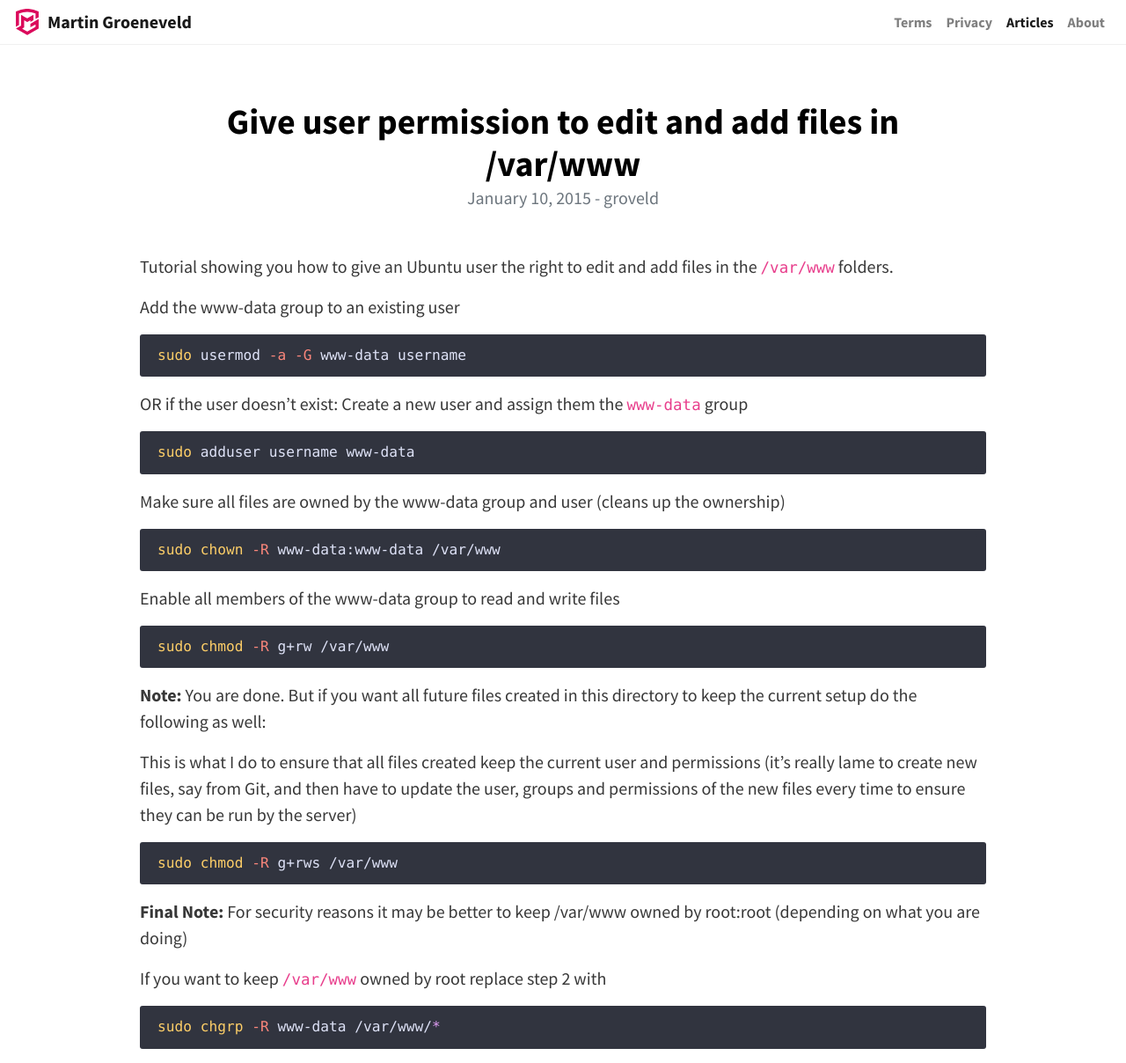
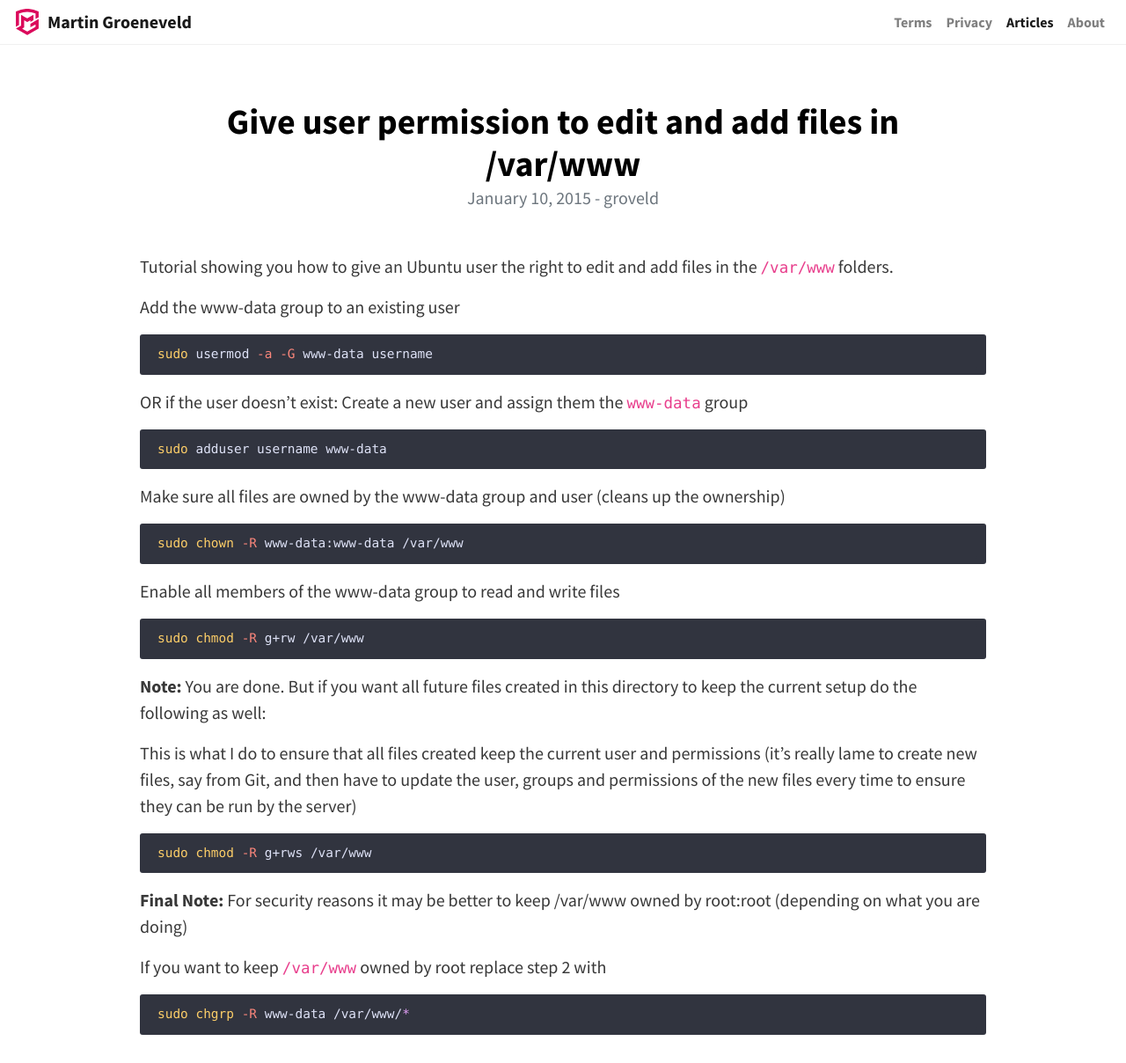
Before and after one commit to groveld/groveld.github.io, a Jekyll site: the page built from src/_posts/2015-01-10-give-user-permission-to-edit-and-add-files-in-var-www.md, in a window 1280 px wide and 1208 px high. Shown: the whole window at 88% size. Built offline with Jekyll 4.4.1, drawn with Linux system fonts in a browser that asks for light colours.

Commit message:
Update syntax-one-dark-vivid.css

```diff
--- a/src/css/syntax-one-dark-vivid.css
+++ b/src/css/syntax-one-dark-vivid.css
@@ -1,6 +1,6 @@
 /* One Dark Vivid style for Pygments syntax highlighter, for use with Jekyll */
 
-.highlight { background: #31343f; color: #dee2f7; padding: 6px 10px; border-radius: 3px; margin-bottom: 1rem; font-size: 0.9em; overflow-x: hidden }
+.highlight { background: #31343f; color: #dee2f7; padding: 6px 10px; border-radius: 3px; margin-bottom: 1rem; font-size: 85%; overflow-x: hidden }
 .highlight pre { background: #31343f; margin-bottom: unset }
 .highlight .hll { background: #31343f }
 .highlight .c { color: #63677e; font-style: italic }
```
